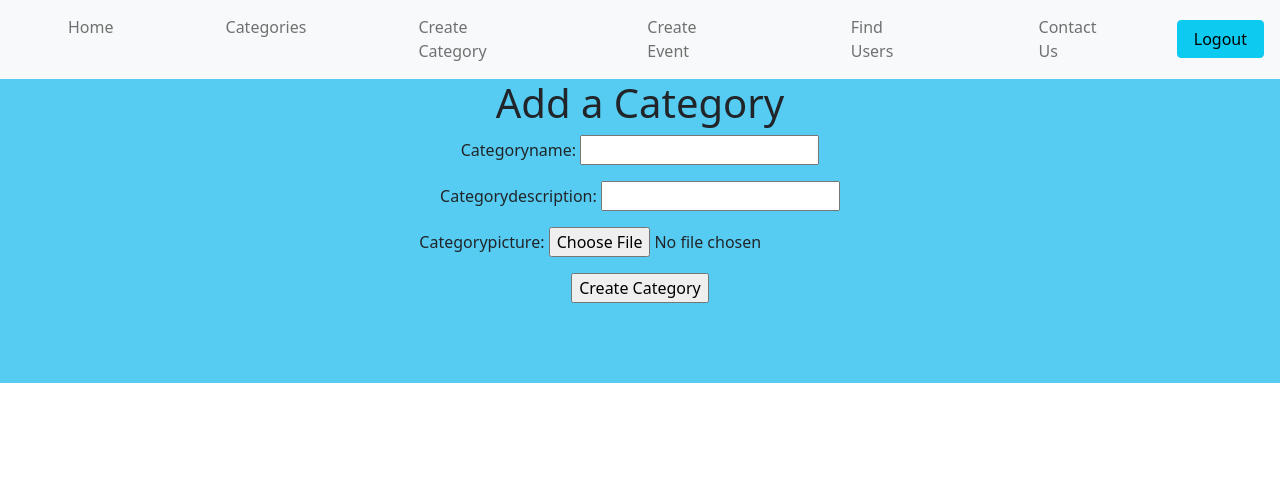
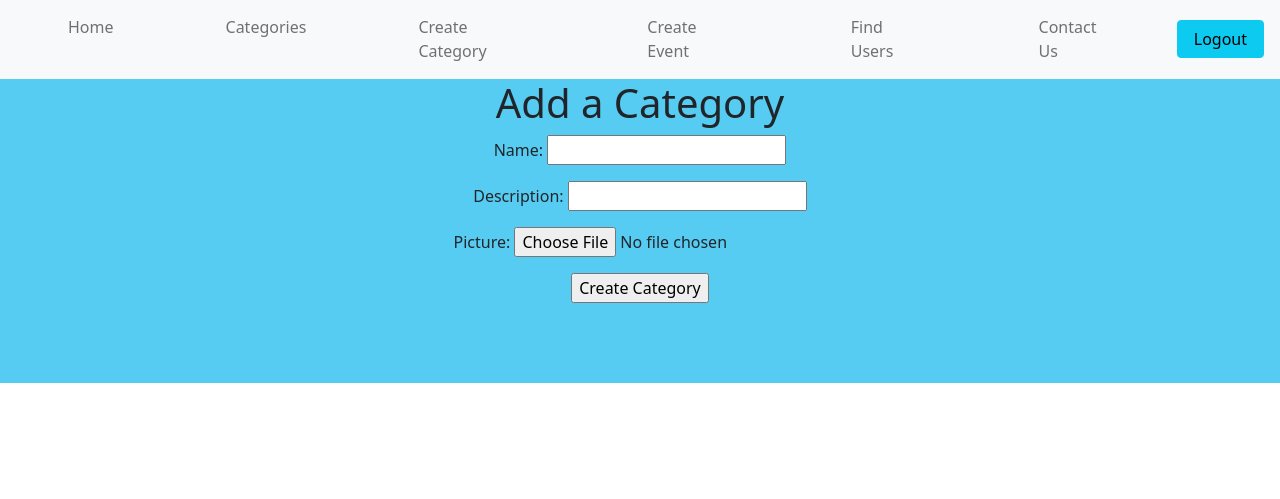
Before and after one commit to robbiemcgugan-18/Eventastic-Project, a Django app: page /eventastic/categories/create-category in a window 1280 px wide. Shown: the part 113-612 px from the top of the page. Run offline with Django 3.2, Linux system fonts and the light colour scheme; the visitor is signed in with stand-in values (Sample User, id 1); some libraries are stand-ins or nearby versions.

Commit message:
changed model field names to more readable names

```diff
--- a/eventastic/forms.py
+++ b/eventastic/forms.py
@@ -16,11 +16,11 @@ class UserProfileForm(forms.ModelForm):
         fields = ('DOB', 'profilePicture')
 
 class CategoryForm(forms.ModelForm):
-    categoryName = forms.CharField(max_length=30)
-    categoryDescription = forms.CharField(max_length=200)
-    categoryPicture = forms.ImageField(required=False)
+    name = forms.CharField(max_length=30)
+    description = forms.CharField(max_length=200)
+    picture = forms.ImageField(required=False)
     slug = forms.CharField(widget=forms.HiddenInput(), required=False)
 
     class Meta:
         model = Category
-        fields = ('categoryName', 'categoryDescription', 'categoryPicture')
+        fields = ('name', 'description', 'picture')
--- a/eventastic/models.py
+++ b/eventastic/models.py
@@ -5,13 +5,13 @@ from django.contrib.auth.models import User
 from django.template.defaultfilters import slugify
 
 class Category(models.Model):
-    categoryName = models.CharField(max_length=30, unique=True)
-    categoryDescription = models.CharField(max_length=200)
-    categoryPicture = models.ImageField()
+    name = models.CharField(max_length=30, unique=True)
+    description = models.CharField(max_length=200)
+    picture = models.ImageField()
     slug = models.SlugField(unique=True)
 
     def save(self, *args, **kwargs):
-        self.slug = slugify(self.categoryName)
+        self.slug = slugify(self.name)
         super(Category, self).save(*args, **kwargs)
 
     class Meta:
@@ -31,11 +31,11 @@ class UserProfile(models.Model):
         return self.user.username
 
 class Event(models.Model):
-    eventName = models.CharField(max_length=30, unique=True)
-    eventDescription = models.CharField(max_length=200)
+    name = models.CharField(max_length=30, unique=True)
+    description = models.CharField(max_length=200)
     start = models.DateTimeField()
     numberInterested = models.IntegerField()
-    eventPicture = models.ImageField()
+    picture = models.ImageField()
     address = models.CharField(max_length=40)
     postcode = models.CharField(max_length=8)
     averageRating = models.DecimalField(max_digits=3, decimal_places=2)
@@ -46,7 +46,7 @@ class Event(models.Model):
         return self.eventName
 
 class Attend(models.Model):
-    eventName = models.ForeignKey(Event, on_delete=models.CASCADE)
+    name = models.ForeignKey(Event, on_delete=models.CASCADE)
     username = models.ForeignKey(UserProfile, on_delete=models.CASCADE)
     rating = models.IntegerField(default=0)
 
@@ -57,7 +57,7 @@ class Attend(models.Model):
         return f"{self.username} {self.eventName}"
 
 class Comment(models.Model):
-    eventName = models.ForeignKey(Event, on_delete=models.CASCADE)
+    name = models.ForeignKey(Event, on_delete=models.CASCADE)
     username = models.ForeignKey(UserProfile, on_delete=models.CASCADE)
     posted = models.DateTimeField(auto_now_add=True)
     comment = models.CharField(max_length=100)
--- a/eventastic/views.py
+++ b/eventastic/views.py
@@ -117,7 +117,7 @@ def categories(request):
 
     context_dict = {}
 
-    categories = Category.objects.order_by('categoryName')
+    categories = Category.objects.order_by('name')
 
     context_dict['categories'] = categories
 
--- a/templates/eventastic/categories.html
+++ b/templates/eventastic/categories.html
@@ -7,6 +7,6 @@
 
 {% block body_block %}
   {% for category in categories %}
-  <p>{{ category.categoryName }}</p>
+  <p>{{ category.name }}</p>
   {% endfor %}
 {% endblock %}
--- a/templates/eventastic/show_category.html
+++ b/templates/eventastic/show_category.html
@@ -11,11 +11,11 @@
 
 {% block body_block %}
     {% if category %}
-      <h1>{{ category.categoryName }}</h1>
+      <h1>{{ category.name }}</h1>
       {% if events %}
         <ul>
           {% for event in events %}
-            <li>{{ event.eventName }}</li>
+            <li>{{ event.name }}</li>
           {% endfor %}
         </ul>
       {% else %}
```
Also changed, not shown: eventastic/migrations/0002_auto_20210315_0114.py (added).
